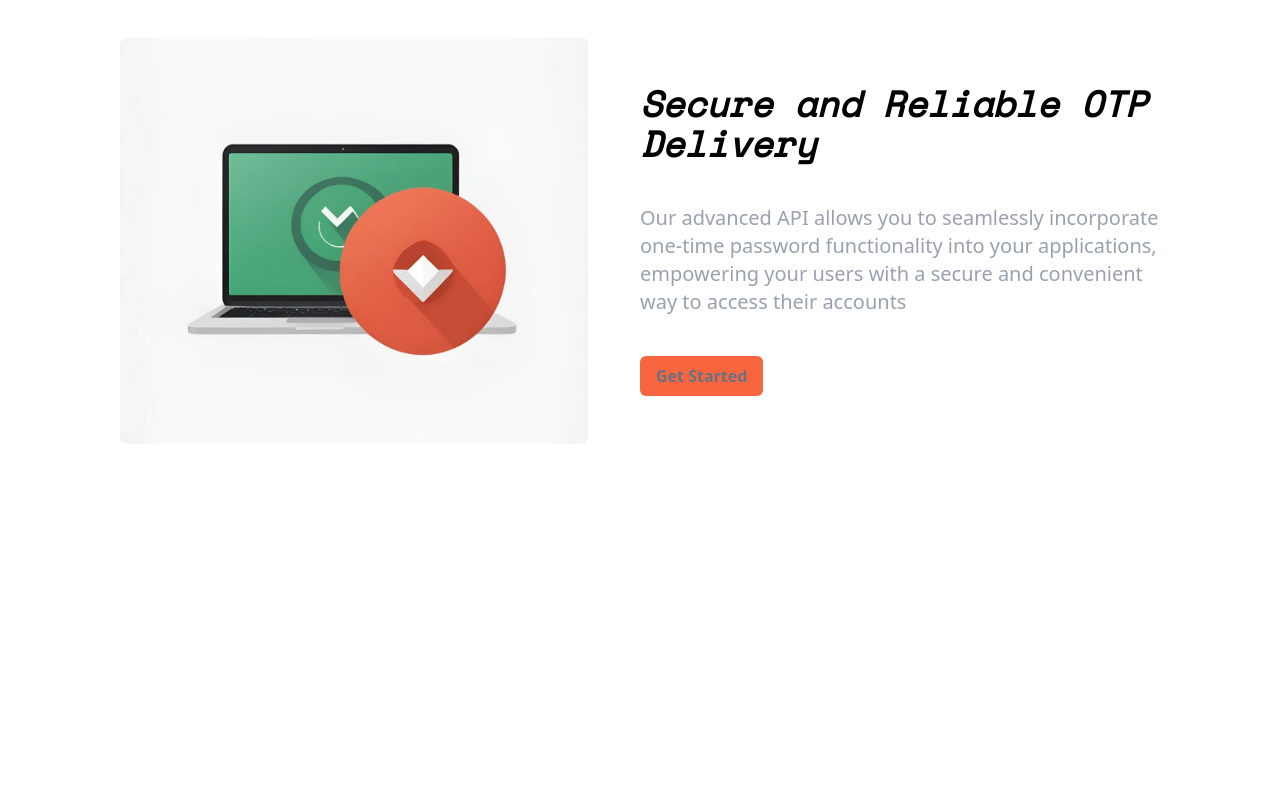
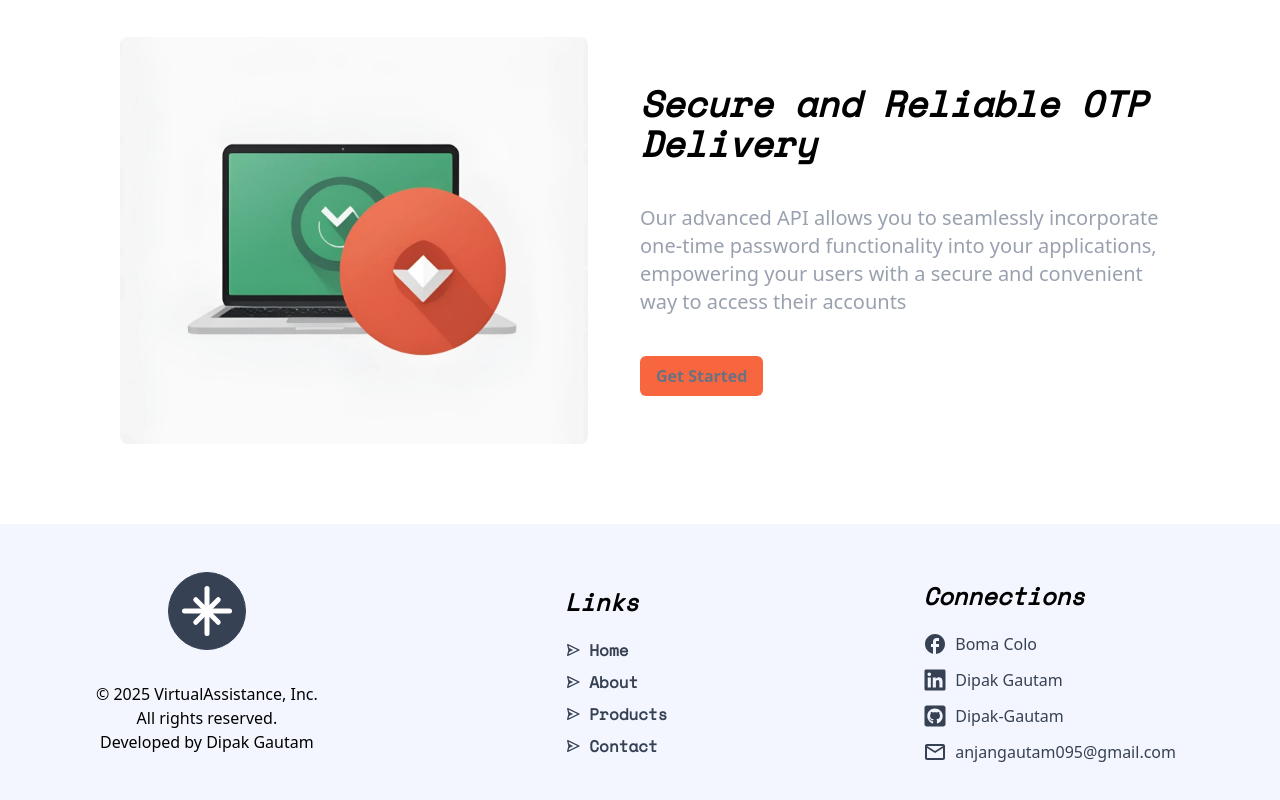
Before and after one commit to Dipak-Gautam/OTP-Mailer-Frontend, a React (Vite) app: page / in a window 1280 px wide. Shown: the part 3132-3932 px from the top of the page. Before the commit the page ends 3656 px from the top, so only its background shows below. Built offline with nearby package versions, Linux system fonts and the light colour scheme.

Commit message:
feat: footer completed

```diff
--- /dev/null
+++ b/src/Components/Footer/Connections/Connections.tsx
@@ -0,0 +1,33 @@
+import React from "react";
+import { FaGithubSquare, FaLinkedin } from "react-icons/fa";
+import { MdFacebook, MdOutlineMail } from "react-icons/md";
+
+const Connections = () => {
+  return (
+    <div className="flex flex-col p-2 gap-5  justify-center md:justify-start">
+      <div className="font-SpaceMono text-sm md:text-2xl font-semibold hidden md:flex italic">
+        Connections
+      </div>
+      <div className="text-2xl flex flex-col gap-3 text-gray-700 ">
+        <div className="flex  text-base font-medium  gap-2 hover:text-blue-400 cursor-pointer">
+          <MdFacebook className=" text-lg md:text-2xl" />
+          <div className="hidden md:flex">Boma Colo</div>
+        </div>
+        <div className="flex  text-base font-medium  gap-2 hover:text-blue-400 cursor-pointer">
+          <FaLinkedin className="text-lg md:text-2xl" />
+          <div className="hidden md:flex">Dipak Gautam</div>
+        </div>
+        <div className="flex  text-base font-medium  gap-2 hover:text-blue-400 cursor-pointer">
+          <FaGithubSquare className="text-lg md:text-2xl" />
+          <div className="hidden md:flex">Dipak-Gautam</div>
+        </div>
+        <div className="flex  text-base font-medium  gap-2 hover:text-blue-400 cursor-pointer">
+          <MdOutlineMail className="text-lg md:text-2xl" />
+          <div className="hidden md:flex">anjangautam095@gmail.com</div>
+        </div>
+      </div>
+    </div>
+  );
+};
+
+export default Connections;
--- /dev/null
+++ b/src/Components/Footer/Footer.tsx
@@ -0,0 +1,29 @@
+import React from "react";
+import { TbNorthStar } from "react-icons/tb";
+import LinkOptions from "./LinkOptions/LinkOptions";
+import Connections from "./Connections/Connections";
+
+const Footer = () => {
+  return (
+    <div className="bg-[#f3f6fe] px-24 flex py-12 justify-between">
+      <div className="flex flex-col items-center gap-8">
+        <div className="w-fit">
+          <div className="border border-gray-700  rounded-full p-2 bg-gray-700">
+            <TbNorthStar className="text-white text-6xl" />
+          </div>
+        </div>
+
+        <div className="text-center text-xs md:text-base font-lexend font-medium ">
+          © 2025 VirtualAssistance, Inc.
+          <p> All rights reserved.</p>
+          <p>Developed by Dipak Gautam</p>
+        </div>
+      </div>
+
+      <LinkOptions />
+      <Connections />
+    </div>
+  );
+};
+
+export default Footer;
--- /dev/null
+++ b/src/Components/Footer/LinkOptions/LinkOptions.tsx
@@ -0,0 +1,31 @@
+import { BiSend } from "react-icons/bi";
+
+const LinkOptions = () => {
+  return (
+    <div className="flex flex-col justify-center gap-5">
+      <div className="text-2xl font-SpaceMono font-bold text-black italic">
+        Links
+      </div>
+      <div className="flex flex-col gap-2 text-gray-700 font-SpaceMono font-semibold ">
+        <div className="flex gap-2 items-center cursor-pointer  hover:text-blue-400">
+          <BiSend />
+          Home
+        </div>
+        <div className="flex gap-2 items-center cursor-pointer  hover:text-blue-400">
+          <BiSend />
+          About
+        </div>
+        <div className="flex gap-2 items-center cursor-pointer  hover:text-blue-400">
+          <BiSend />
+          Products
+        </div>
+        <div className="flex gap-2 items-center cursor-pointer  hover:text-blue-400">
+          <BiSend />
+          Contact
+        </div>
+      </div>
+    </div>
+  );
+};
+
+export default LinkOptions;
--- a/src/Components/HomePage/HomePage.tsx
+++ b/src/Components/HomePage/HomePage.tsx
@@ -3,6 +3,7 @@ import StreamlinedOtp from "./Components/StreamlinedOtp/StreamlinedOtp";
 import SecureOtp from "./Components/SecureOtpMain/SecureOtp";
 import ReliableOtp from "./Components/ReliableOtpSection/ReliableOtp";
 import ApiDriven from "./Components/ApiDrivenOtp/ApiDriven";
+import Footer from "../Footer/Footer";
 
 const HomePage = () => {
   return (
@@ -12,6 +13,7 @@ const HomePage = () => {
       <SecureOtp />
       <ReliableOtp />
       <ApiDriven />
+      <Footer />
     </div>
   );
 };
```
